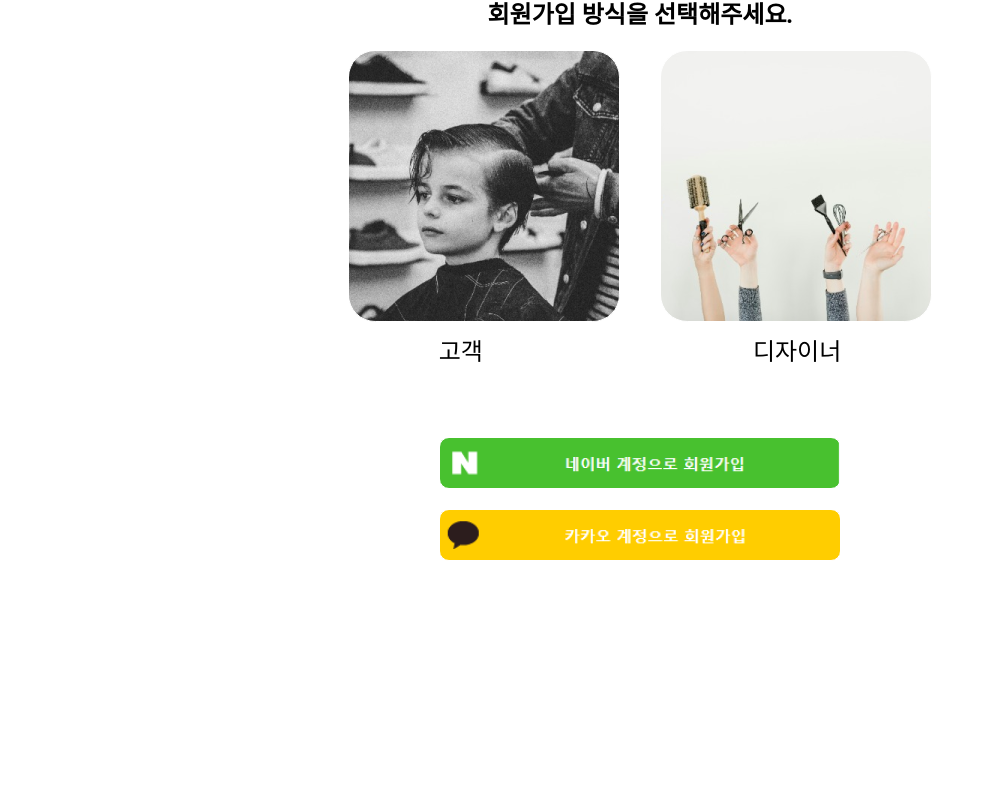
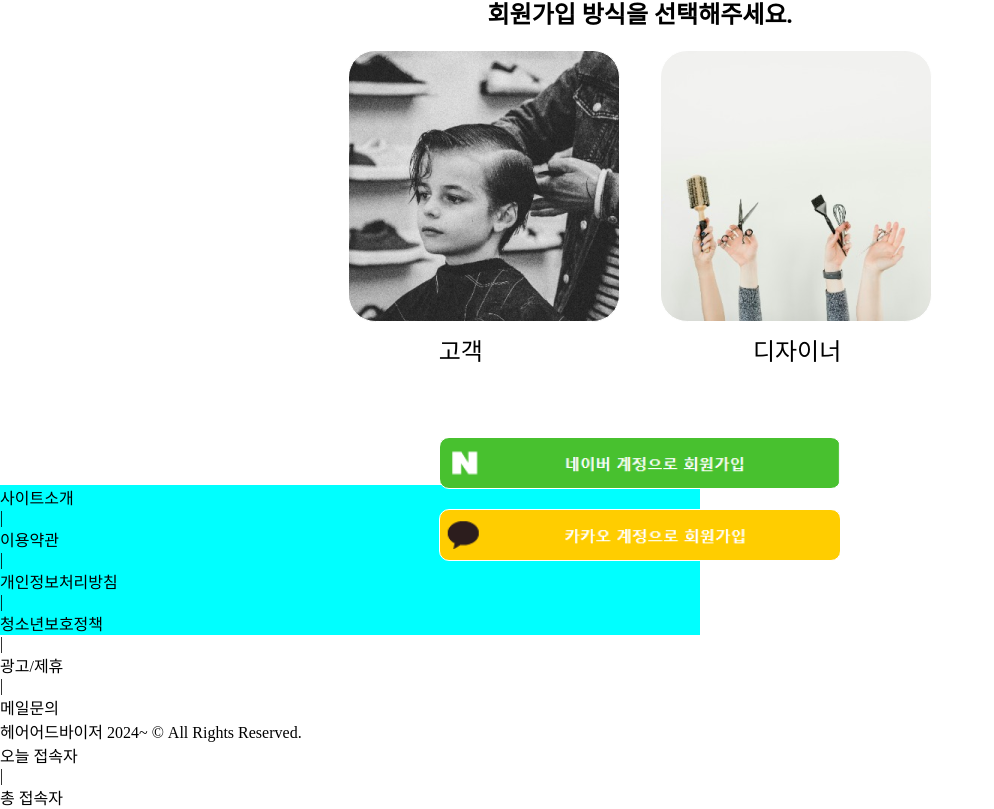
Before and after one commit to teamC-project/front, a React (Create React App) app: page /auth/sign-up in a window 1280 px wide. Shown: the part 315-1124 px from the top of the page, without its empty margins (0-994 px from the left). Before the commit the page ends 876 px from the top, so only its background shows below. Built offline with nearby package versions, Linux system fonts and the light colour scheme; a small style sheet from the web is missing; a web font is replaced by a local one.

Commit message:
BackUp frontend

```diff
--- a/src/App.tsx
+++ b/src/App.tsx
@@ -3,7 +3,7 @@ import "./App.css";
 
 import { useCookies } from "react-cookie";
 import { Route, Routes, useNavigate } from "react-router";
-import { ANNOUNCEMENT_BOARD_LIST_ABSOLUTE_PATH, AUNNOUNCEMENT_BOARD_DETAIL_PATH, AUNNOUNCEMENT_BOARD_PATH, AUNNOUNCEMENT_BOARD_UPDATE_PATH, AUNNOUNCEMENT_BOARD_WRITE_PATH, AUTH_PATH, CUSTOMER_BOARD_DETAIL_PATH, CUSTOMER_BOARD_LIST_ABSOLUTE_PATH, CUSTOMER_BOARD_PATH, CUSTOMER_BOARD_UPDATE_PATH, CUSTOMER_BOARD_WRITE_PATH, CUSTOMER_PATH, CUSTOMER_SIGN_UP_URL, DELETE_INFO_PATH, DESIGNER_BOARD_DETAIL_PATH, DESIGNER_BOARD_PATH, DESIGNER_BOARD_UPDATE_PATH, DESIGNER_BOARD_WRITE_ABSOLUTE_PATH, DESIGNER_BOARD_WRITE_PATH, DESIGNER_PATH, DESIGNER_SIGN_UP_URL, ID_FOUND_PATH, MAIN_PATH,MY_PAGE_PATH,PASSOWORD_RESET_PATH,PASSWORD_FOUND_PATH, QNA_BOARD_DETAIL_PATH, QNA_BOARD_PATH, QNA_BOARD_UPDATE_PATH, QNA_BOARD_WRITE_PATH, SERVICE_PATH, SIGN_IN_PATH, SIGN_UP_PATH, SNS_PATH, TREND_BOARD_DETAIL_PATH, TREND_BOARD_PATH, TREND_BOARD_UPDATE_PATH, TREND_BOARD_WRITE_PATH, UPDATE_CUSTOMER_INFO_PATH, UPDATE_DESIGNER_INFO_PATH, UPDATE_PASSWORD_PATH } from "./constant";
+import { ANNOUNCEMENT_BOARD_LIST_ABSOLUTE_PATH, AUNNOUNCEMENT_BOARD_DETAIL_PATH, AUNNOUNCEMENT_BOARD_PATH, AUNNOUNCEMENT_BOARD_UPDATE_PATH, AUNNOUNCEMENT_BOARD_WRITE_PATH, AUTH_PATH, CUSTOMER_BOARD_DETAIL_PATH, CUSTOMER_BOARD_LIST_ABSOLUTE_PATH, CUSTOMER_BOARD_PATH, CUSTOMER_BOARD_UPDATE_PATH, CUSTOMER_BOARD_WRITE_PATH, CUSTOMER_PATH, CUSTOMER_SIGN_UP_URL, DELETE_INFO_PATH, DESIGNER_BOARD_DETAIL_PATH, DESIGNER_BOARD_PATH, DESIGNER_BOARD_UPDATE_PATH, DESIGNER_BOARD_WRITE_ABSOLUTE_PATH, DESIGNER_BOARD_WRITE_PATH, DESIGNER_PATH, DESIGNER_SIGN_UP_URL, FOOTER_PATH, ID_FOUND_PATH, MAIN_PATH,MY_PAGE_PATH,PASSOWORD_RESET_PATH,PASSWORD_FOUND_PATH, QNA_BOARD_DETAIL_PATH, QNA_BOARD_PATH, QNA_BOARD_UPDATE_PATH, QNA_BOARD_WRITE_PATH, SERVICE_PATH, SIGN_IN_PATH, SIGN_UP_PATH, SNS_PATH, TREND_BOARD_DETAIL_PATH, TREND_BOARD_PATH, TREND_BOARD_UPDATE_PATH, TREND_BOARD_WRITE_PATH, UPDATE_CUSTOMER_INFO_PATH, UPDATE_DESIGNER_INFO_PATH, UPDATE_PASSWORD_PATH } from "./constant";
 import ServiceContainer from "./layouts/ServiceContainer";
 
 import { ChooseSingUp, CustomerSignUp, DesignerSignUp, Main, SignIn, Sns } from "./views/Authentication";
@@ -35,6 +35,8 @@ import QnaWrite from "./views/Service/Qna/QnaWrite";
 import QnaDetail from "./views/Service/Qna/QnaDetail";
 import InfoCustomer from "./views/User/InfoCustomer";
 import InfoDesigner from "./views/User/InfoDesigner";
+import Footer from "./layouts/Footer";
+import NotFound from "./views/NotFound";
 
 
 
@@ -61,6 +63,7 @@ function Index() {
 // component: Application 컴포넌트 //
 function App() {
   return (
+    <>
     <Routes >
 
       <Route index element={<Index />} />
@@ -125,8 +128,12 @@ function App() {
         <Route path={DESIGNER_BOARD_UPDATE_PATH} element={<DesignerUpdate />} />
       </Route>
     </Route>
+    <Route path='*' element={<NotFound />} />
+    </Routes>
 
-    </Routes >
+    <Footer />
+
+  </>
   );
 }
 
--- a/src/constant/index.ts
+++ b/src/constant/index.ts
@@ -1,6 +1,7 @@
 // description : Navigation URL PATH
 export const SNS_PATH = "/sns/:accessToken/:expires";
 export const MAIN_PATH = "/main";
+export const FOOTER_PATH = "footer";
 
 export const AUTH_PATH = "/auth";
 export const SIGN_IN_PATH = "sign-in";
@@ -10,6 +11,7 @@ export const DESIGNER_PATH = "designer";
 export const ID_FOUND_PATH = "id-found";
 export const PASSWORD_FOUND_PATH = "password-found";
 export const PASSOWORD_RESET_PATH = "password-reset";
+
 
 export const SERVICE_PATH = "/service";
 
--- a/src/layouts/Footer/index.tsx
+++ b/src/layouts/Footer/index.tsx
@@ -3,7 +3,28 @@ import "./style.css";
 
 export default function Footer() {
   return (
-    <div>index</div>
-
+    <div className='footer-size-check'>
+      <div className=''>
+        <div className=''>사이트소개</div>
+        <div className=''>|</div>
+        <div className=''>이용약관</div>
+        <div className=''>|</div>
+        <div className=''>개인정보처리방침</div>
+        <div className=''>|</div>
+        <div className=''>청소년보호정책</div>
+        <div className=''>|</div>
+        <div className=''>광고/제휴</div>
+        <div className=''>|</div>
+        <div className=''>메일문의</div>
+      </div>
+      <div className=''>
+        <div className=''>헤어어드바이저 2024~ <span className=''>&copy;</span> All Rights Reserved.</div>
+        <div className=''>
+          <div className=''>오늘 접속자</div>
+          <div>|</div>
+          <div className=''>총 접속자</div>
+        </div>
+      </div>
+    </div>
   )
 }
--- a/src/layouts/Footer/style.css
+++ b/src/layouts/Footer/style.css
@@ -0,0 +1,5 @@
+.footer-size-check {
+  width: 700px;
+  height: 150px;
+  background-color: aqua;
+}
--- a/src/views/Authentication/AgreeAuth/index.tsx
+++ b/src/views/AgreeAuth/index.tsx
@@ -1,7 +1,7 @@
 import React from 'react'
 import "./style.css";
 
-export default function index() {
+export default function AgreeAuth() {
   return (
     <div>index</div>
   )
--- /dev/null
+++ b/src/views/NotFound/index.tsx
@@ -0,0 +1,17 @@
+import React from 'react'
+import "./style.css";
+
+export default function NotFound() {
+  return (
+    <div id='not-found-wrapper'>
+      <div className='not-found-head-text'>존재하지 않는 페이지 입니다.</div>
+      <div className=''>
+        <div className='not-found-small-text'>입력하신 페이지 주소를 확인해보시기 바랍니다.</div>
+        <div className='not-found-small-text'>궁금하신 사항은 <span className='not-found-bold'>고객센터</span>로 문의해 주시기 바랍니다.</div>
+      </div>
+      <div className='before-page-box'>
+        <div className='before-page'>헤어어드바이저 메인으로 가기</div>
+      </div>
+    </div>
+  )
+}
--- /dev/null
+++ b/src/views/NotFound/style.css
@@ -0,0 +1,53 @@
+#not-found-wrapper {
+  display: flex;
+  flex-direction: column;
+
+  text-align: center;
+  margin-top: 360px;
+
+}
+
+.not-found-head-text {
+  font-size: 29px;
+  font-weight: 700;
+  margin-bottom: 20px;
+
+
+}
+
+.not-found-small-text {
+  margin-top: 5px;
+  font-size: 13px;
+
+  color: rgba(64, 64, 64, 0.8);
+}
+
+.not-found-bold {
+  font-weight: 700;
+  text-decoration: underline;
+  color: rgba(0, 0, 0, 0.9);
+}
+
+.before-page-box {
+  display: flex;
+  justify-content: center;
+
+  margin-top: 40px;
+}
+
+.before-page {
+  display: flex;
+
+  justify-content: center;
+
+  border: 1px solid rgba(64, 64, 64, 0.2);
+  border-radius: 25px;
+  width: 200px;
+  height: 40px;
+  line-height: 320%;
+
+  font-size: 13px;
+  color: rgba(64, 64, 64, 0.8);
+
+
+}
--- a/src/views/PasswordFound/index.tsx
+++ b/src/views/PasswordFound/index.tsx
@@ -11,6 +11,7 @@ let globalId = '';
 
 export function SettingPassword() {
 //                      state                     //
+
   const [password, setPassword] = useState<string>('');
   const [passwordCheck, setPasswordCheck] = useState<string>('');
 
```
Also changed, not shown: src/views/AgreeAuth/style.css (added).
